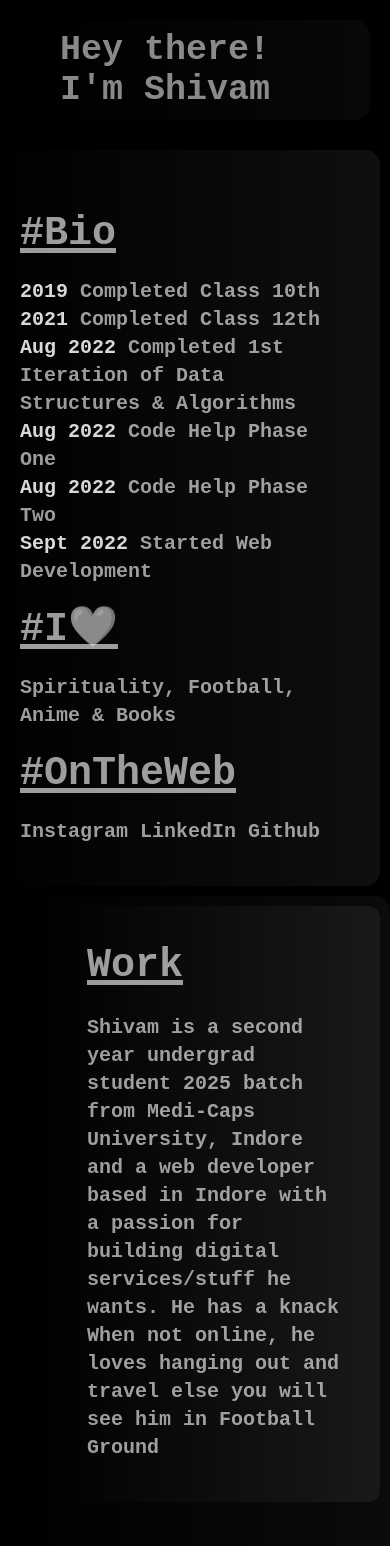
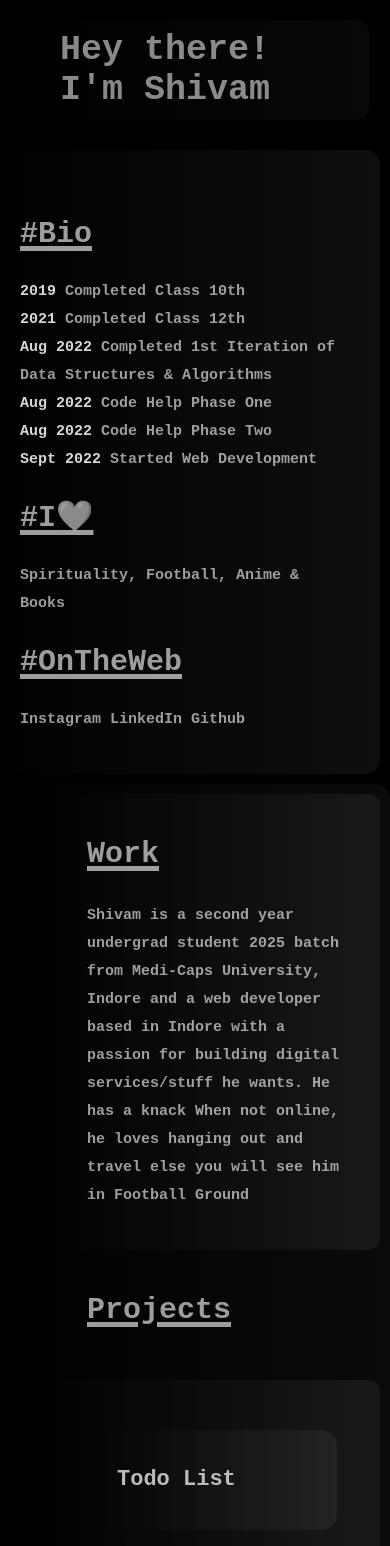
Before and after one commit to shivm29/aboutme, a React (Create React App) app: page / in a window 390 px wide. Shown: the top 1546 px of the page. Built offline with nearby package versions, Linux system fonts and the light colour scheme.

Commit message:
Update style.css

```diff
--- a/src/style.css
+++ b/src/style.css
@@ -388,7 +388,7 @@ a{
 
 @media (max-width: 700px) {
     .work-container{
-        font-size: 20px;
+        font-size: 15px;
         line-height: 28px;
     }
     .project{
@@ -399,7 +399,15 @@ a{
         background-color: transparent;
     }
     .others{
-        font-size: 20px;
+        font-size: 15px;
         line-height: 28px;
     }
+
+    .bio-container{
+        font-size: 15px;
+    }
 }
+
+.project{
+    z-index: 999;
+}
```
